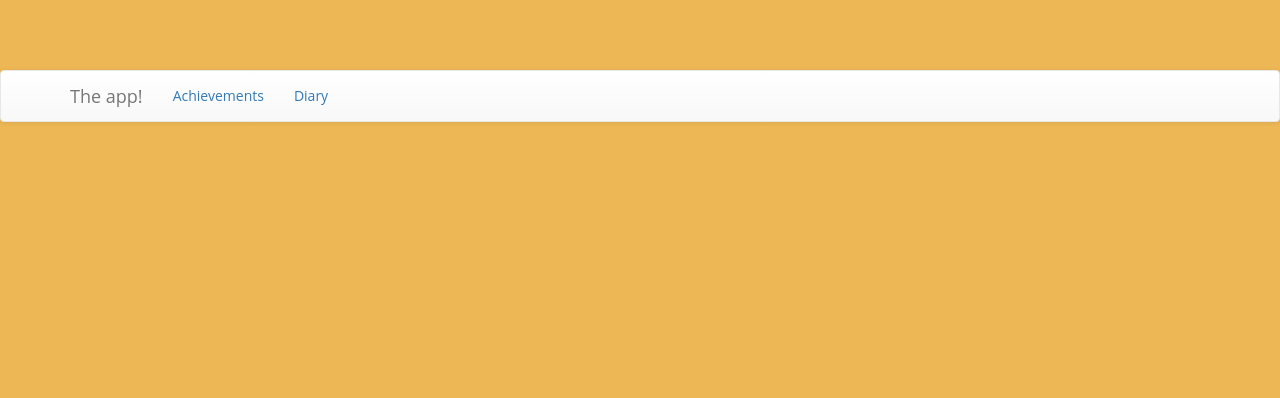
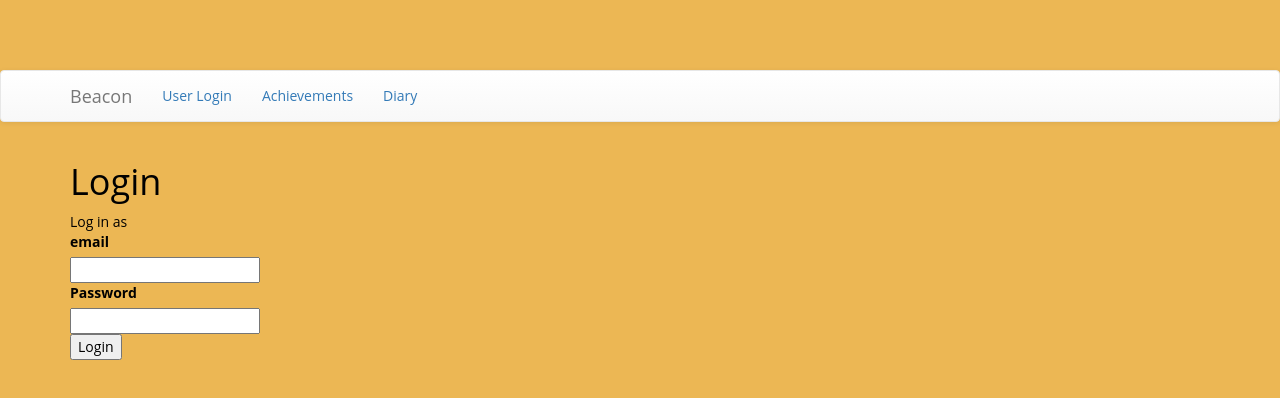
Before and after one commit to JonathanLorimer/Beacon-client, a React (Create React App) app: page /userlogin in a window 1280 px wide. Shown: the top 398 px of the page. Built offline with nearby package versions, Linux system fonts and the light colour scheme.

Commit message:
for login

```diff
--- a/src/components/Achievements.jsx
+++ b/src/components/Achievements.jsx
@@ -1,6 +1,6 @@
 import React from 'react'
 import { Row, Col, PageHeader, Table } from 'react-bootstrap'
-import { Route, Switch, Link } from 'react-router-dom'
+import { Route, Redirect, Switch, Link } from 'react-router-dom'
 
 // Product details modal dialog
 import ProductDetails from './ProductDetails'
--- a/src/components/App.jsx
+++ b/src/components/App.jsx
@@ -6,6 +6,7 @@ import TopNav from './TopNav'
 import Diary from './Diary'
 import Achievements from './Achievements'
 import Dashboard from './Dashboard'
+import Userlogin from './Userlogin'
 
 /*
 This is the main app component. Note that we're using react-router to change
@@ -20,6 +21,7 @@ const App = (props) => (
     <Grid>
       <Switch>
         <Route path="/" exact component={Dashboard} />
+        <Route path="/userlogin" component={Userlogin} />
         <Route path="/achievements" component={Achievements} />
         <Route path="/diary" component={Diary} />
       </Switch>
--- a/src/components/TopNav.jsx
+++ b/src/components/TopNav.jsx
@@ -1,23 +1,28 @@
 import React from 'react'
 import { Link } from 'react-router-dom'
 import { Navbar, Nav, NavItem } from 'react-bootstrap'
+
+
+
 
 const TopNav = (props) => (
   <Navbar>
     <Navbar.Header>
       <Navbar.Brand>
-        <Link to='/'>
-          The app!
-        </Link>
+       <Link to='/'>Beacon</Link>
       </Navbar.Brand>
     </Navbar.Header>
 
     <Nav>
       <NavItem eventKey={1}>
+        <Link to="/userlogin">User Login</Link>
+      </NavItem>
+
+      <NavItem eventKey={2}>
         <Link to="/achievements">Achievements</Link>
       </NavItem>
 
-      <NavItem eventKey={2}>
+      <NavItem eventKey={3}>
         <Link to="/diary">Diary</Link>
       </NavItem>
     </Nav>
--- /dev/null
+++ b/src/components/Userlogin.jsx
@@ -0,0 +1,102 @@
+import React from 'react'
+import { Row, Col, PageHeader, Table } from 'react-bootstrap'
+import { Route, Redirect, Switch, Link } from 'react-router-dom'
+import Resource from '../models/resource'
+
+const users = Resource("sessions")
+
+class Userlogin extends React.Component {
+  constructor(props) {
+    super(props);
+    this.state = {
+      username: "",
+
+    };
+  }
+
+
+//    checkLogin(data) {
+//     users.create(data)
+
+//       .then((result) => this.setState({
+//         username:result.data.username }))
+//       .catch((errors) => this.setState({ errors: errors }))
+//    }
+
+
+
+
+//   render(){
+
+//     const onSubmit = e => {
+//       e.preventDefault();
+//       let email = e.target.email.value;
+//       let password = e.target.password.value;
+//       this.checkLogin({email, password})
+//     }
+
+//     return (
+//       <div>
+//         <div> Logged in as {this.state.username} </div>
+//           <form className="form" onSubmit={onSubmit}>
+
+//               <label>
+//                 email:
+//                 <input type="text" name="email" />
+//               </label>
+//               <label>
+//                 password:
+//                 <input type="text" name="password" />
+//               </label>
+//               <input type="submit" value="Submit" />
+//          </form>
+//       </div>
+
+//     );
+
+//   }
+
+// }
+
+   postSession(event) {
+    event.preventDefault()
+    fetch('http://localhost:3000/sessions',
+      {
+        header: {
+          'Accept': 'application/json',
+          'Content-Type': 'application/vnd.api+json'
+      },
+      method: 'post',
+      body: new FormData(document.getElementById("login-form"))
+      }
+    )
+      .then((response) => {console.log("Post Session Response: ", response)})
+      .catch((error) => {console.log("Error in the Post Session fetch: ", error)})
+   }
+
+   render () {
+
+      return(
+
+        <div>
+          <h1>Login</h1>
+          <div>Log in as {this.state.username}</div>
+          <form id="login-form" onSubmit={(event) => this.postSession(event)}>
+            <label htmlFor="email">email </label><br/>
+            <input type="text" id="email"  name="email"/><br/>
+            <label htmlFor="password">Password </label><br/>
+            <input type="password" id="password" name="password"/><br/>
+            <input type="submit" value="Login"/>
+          </form>
+        </div>
+
+        )
+  }
+
+
+
+}
+
+
+
+export default Userlogin;
```
